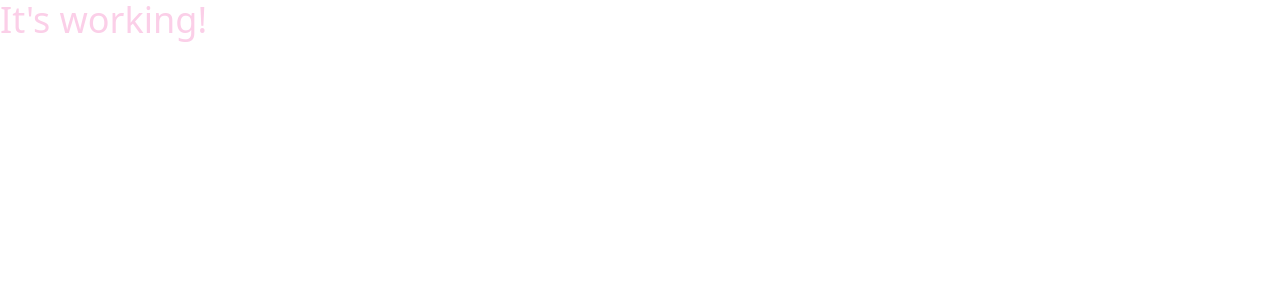
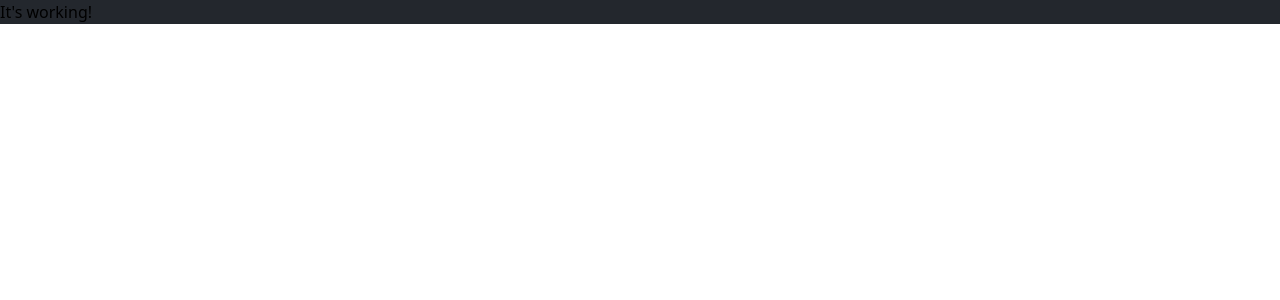
Before and after one commit to Bondsai/nft-bonds-website, a React (Create React App) app: page / in a window 1280 px wide. Shown: the top 300 px of the page. Built offline with nearby package versions, Linux system fonts and the light colour scheme.

Commit message:
Update App.js

```diff
--- a/src/App.js
+++ b/src/App.js
@@ -1,5 +1,5 @@
 const App = () => (
-    <div className="text-4xl text-pink-200">It's working!</div>
+    <div className="bg-main-gray">It's working!</div>
 )
 
 export default App;
```
